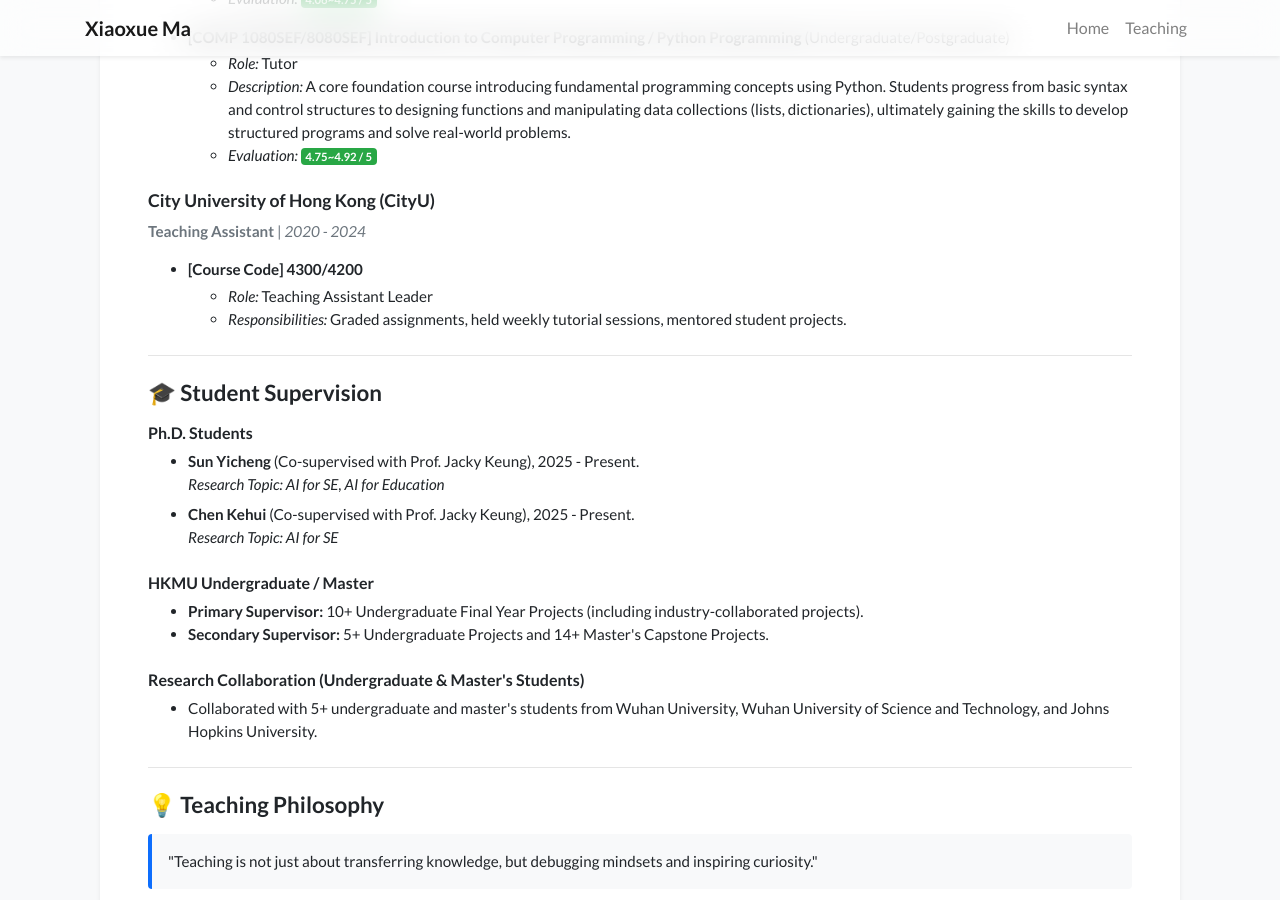
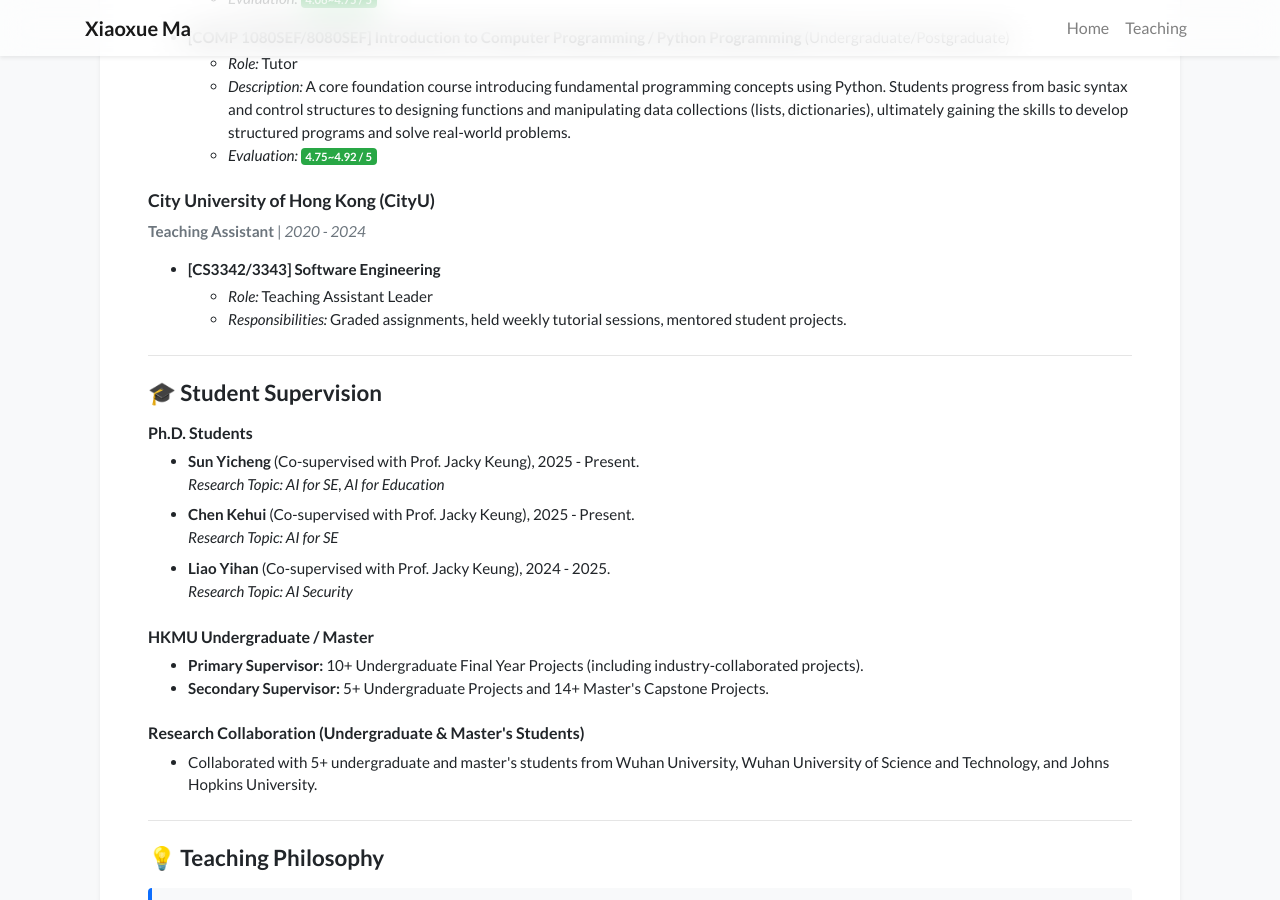
Before and after one commit to xiaoxuemakayley/xiaoxuemakayley.github.io, a Jekyll site: the page built from teaching.html, in a window 1280 px wide and 900 px high, scrolled down 863 px. Built offline with Jekyll 4.4.1, drawn with Linux system fonts in a browser that asks for light colours; nearby versions of some CDN libraries; a style sheet for code colours, icons or effects is not loaded.

Commit message:
Update teaching.html

```diff
--- a/teaching.html
+++ b/teaching.html
@@ -73,7 +73,7 @@
         <p class="text-secondary mb-3" style="font-size: 0.95rem;"><strong>Teaching Assistant</strong> | <em>2020 - 2024</em></p>
         <ul style="font-size: 0.95rem;">
             <li>
-                <strong>[Course Code] 4300/4200</strong>
+                <strong>[CS3342/3343] Software Engineering</strong>
                 <ul class="mt-1">
                     <li><em>Role:</em> Teaching Assistant Leader</li>
                     <li><em>Responsibilities:</em> Graded assignments, held weekly tutorial sessions, mentored student projects.</li>
@@ -89,6 +89,7 @@
         <ul style="font-size: 0.95rem;">
             <li><strong>Sun Yicheng</strong> (Co-supervised with Prof. Jacky Keung), 2025 - Present. <br> <em>Research Topic: AI for SE, AI for Education</em></li>
             <li class="mt-2"><strong>Chen Kehui</strong> (Co-supervised with Prof. Jacky Keung), 2025 - Present. <br> <em>Research Topic: AI for SE</em></li>
+            <li class="mt-2"><strong>Liao Yihan</strong> (Co-supervised with Prof. Jacky Keung), 2024 - 2025. <br> <em>Research Topic: AI Security</em></li>
         </ul>
 
         <h5 class="mt-4 mb-2" style="font-weight: 600; font-size: 1rem;">HKMU Undergraduate / Master</h5>
```
